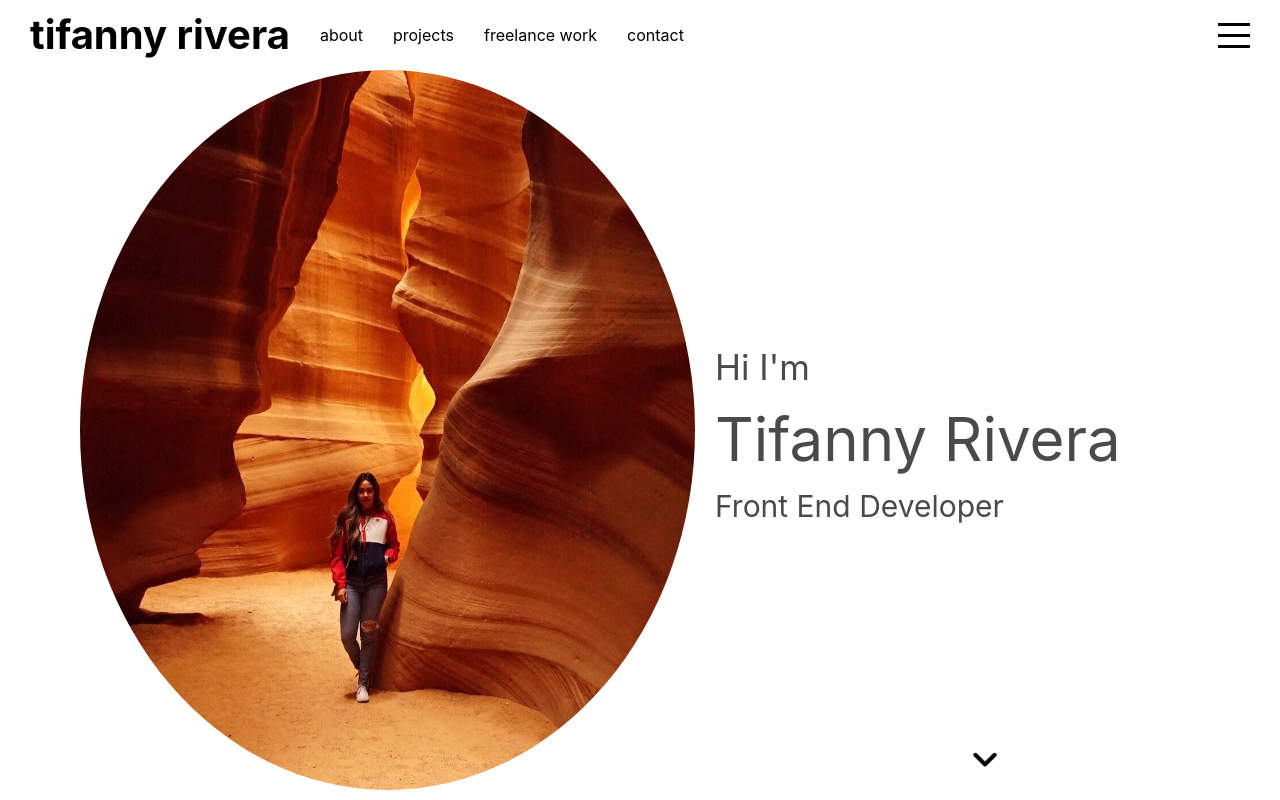
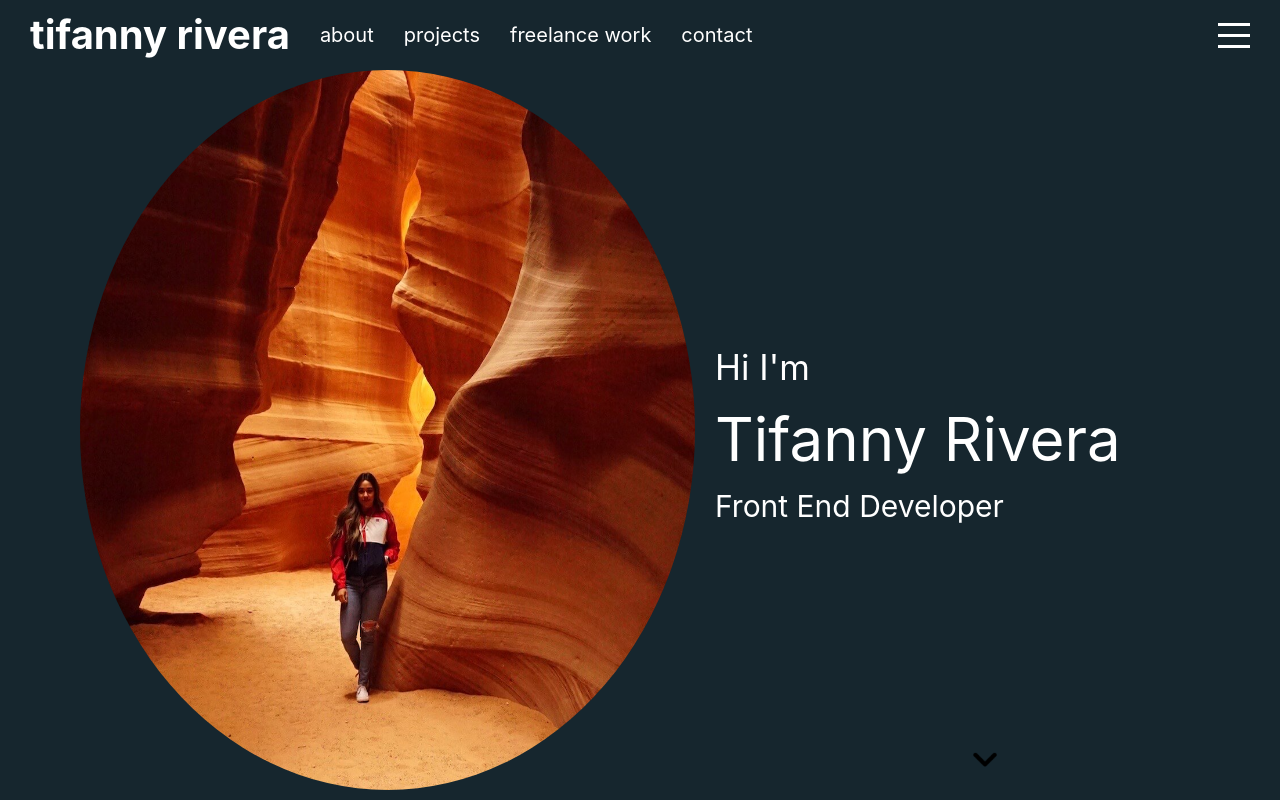
Before and after one commit to trivera777/TifannyRiveraPortfolio, a React (Create React App) app: page / in a window 1280 px wide. Built offline with nearby package versions, Linux system fonts and the light colour scheme.

Commit message:
changing theme of my portfolio

```diff
--- a/src/components/About/about.scss
+++ b/src/components/About/about.scss
@@ -4,14 +4,14 @@
   display: flex;
   align-items: center;
   justify-content: center;
-  background-color: #DAA49A;
+  background-color: $mainColor;
 
   .wrapper {
     width: 50%;
     height: 80%;
     align-items: center;
     justify-content: center;
-    background-color: #fff;
+    background-color: $mainColor;
     border-radius: 20px 110px;
     overflow: hidden;
 
@@ -35,6 +35,7 @@
       h1 {
         font-size: 40px;
         font-weight: 700;
+        color: $mainText;
 
         @include mobile {
           font-size: 25px;
@@ -51,6 +52,7 @@
       .text {
         font-size: 16px;
         padding-left: 10px;
+        color: $mainText;
 
         @include mobile{
           font-size: 14px;
--- a/src/components/Intro/intro.scss
+++ b/src/components/Intro/intro.scss
@@ -2,7 +2,8 @@
 
 .intro {
   display: flex;
-  background-color: #fff;
+  background-color: #16262E;
+  color: #fff;
 
   @include mobile {
     flex-direction: column;
--- a/src/components/Menu/menu.scss
+++ b/src/components/Menu/menu.scss
@@ -14,9 +14,6 @@
     justify-content: center;
     transition: all 1s ease;
 
-    &.active {
-        right: 0;
-    }
 
     ul {
         margin: 0;
@@ -41,4 +38,13 @@
             }
         }
     }
+
+    &.active {
+        right: 0;
+        width: 200px;
+
+        a {
+            font-size: 25px;
+        }
+    }
 }
--- a/src/components/Navbar/navbar.scss
+++ b/src/components/Navbar/navbar.scss
@@ -3,7 +3,7 @@
 .navbar {
   width: 100%;
   height: 70px;
-  background-color: #fff;
+  background-color: $mainColor;
   color: $mainColor;
   position: fixed;
   top: 0;
@@ -25,7 +25,7 @@
         font-size: 40px;
         font-weight: 700;
         text-decoration: none;
-        color: inherit;
+        color: #fff;
 
         @include mobile {
           display: none;
@@ -36,19 +36,18 @@
         display: flex;
         align-items: center;
         margin-left: 30px;
+        font-size: 20px;
+
+        &:hover {
+          text-decoration:line-through;
+        }
 
         @include mobile {
           display: none;
         }
 
         a {
-          color: #000;
-        }
-
-        .icon {
-          font-size: 18px;
-          margin-right: 5px;
-          color: #000;
+          color: #fff;
         }
 
         span {
@@ -68,6 +67,7 @@
         justify-content: space-between;
         cursor: pointer;
 
+
         @include mobile{
           margin-top: 10px;
         }
@@ -75,7 +75,7 @@
         span {
           width: 100%;
           height: 3px;
-          background-color: $mainColor;
+          background-color: #fff;
           transform-origin: left;
           transition: all 2s ease;
         }
@@ -84,7 +84,7 @@
   }
 
   &.active {
-    background-color: rgba(0, 0, 0, 0.495);
+    background-color: #16262E;
     color: white;
 
 
--- a/src/global.scss
+++ b/src/global.scss
@@ -1,4 +1,5 @@
-$mainColor: rgb(0, 0, 0);
+$mainColor: #16262E;
+$mainText: #fff;
 
 $width: 768px;
 
```
